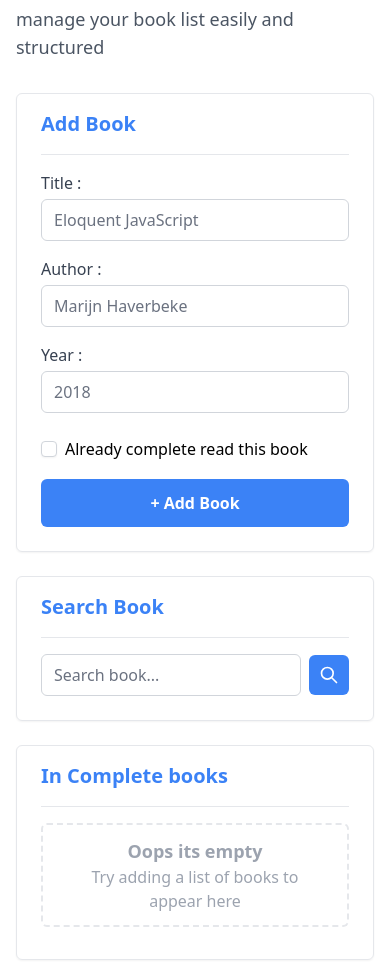
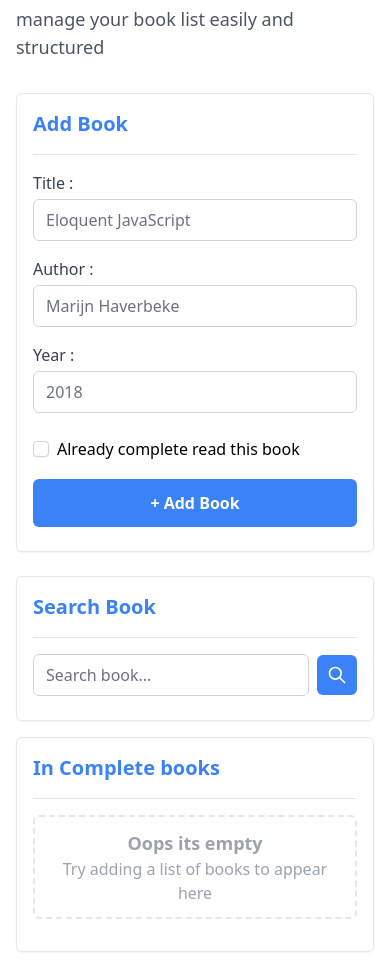
Before and after one commit to edwintantawi/bookshelf-apps, a website: page index.html in a window 390 px wide. Shown: the part 67-1033 px from the top of the page. Drawn offline with Linux system fonts and the light colour scheme.

Commit message:
fix responsive

```diff
--- a/index.html
+++ b/index.html
@@ -127,9 +127,11 @@
         </p>
       </header>
 
-      <main class="pb-8 grid xl:grid-cols-[400px,1fr,1fr] gap-6">
+      <main class="pb-8 grid xl:grid-cols-[400px,1fr,1fr] gap-4 md:gap-6">
         <div class="flex flex-col gap-6">
-          <aside class="px-6 pb-6 border border-1 rounded-md h-min shadow-sm">
+          <aside
+            class="px-4 md:px-6 pb-6 border border-1 rounded-md h-min shadow-sm"
+          >
             <h2 class="text-xl font-bold text-blue-500 py-4 border-b">
               Add Book
             </h2>
@@ -195,7 +197,9 @@
             </form>
           </aside>
 
-          <aside class="px-6 pb-6 border border-1 rounded-md h-min shadow-sm">
+          <aside
+            class="px-4 md:px-6 pb-6 border border-1 rounded-md h-min shadow-sm"
+          >
             <h2 class="text-xl font-bold text-blue-500 py-4 border-b">
               Search Book
             </h2>
@@ -233,7 +237,7 @@
           </aside>
         </div>
         <section
-          class="border shadow-sm rounded-md px-6 pb-6 overflow-auto xl:h-[calc(100vh-148px)] flex flex-col"
+          class="border shadow-sm rounded-md px-4 md:px-6 pb-6 overflow-auto xl:h-[calc(100vh-148px)] flex flex-col"
         >
           <h2
             class="text-xl font-bold py-4 mb-4 text-blue-500 sticky top-0 bg-white border-b"
@@ -245,7 +249,7 @@
         </section>
 
         <section
-          class="border shadow-sm rounded-md px-6 pb-6 overflow-auto xl:h-[calc(100vh-148px)] flex flex-col"
+          class="border shadow-sm rounded-md px-4 md:px-6 pb-6 overflow-auto xl:h-[calc(100vh-148px)] flex flex-col"
         >
           <h2
             class="text-xl font-bold py-4 mb-4 text-blue-500 sticky top-0 bg-white border-b"
--- a/scripts/htmlTemplates.js
+++ b/scripts/htmlTemplates.js
@@ -8,6 +8,8 @@ const createBookTemplate = (
     'px-3',
     'rounded-md',
     'font-bold',
+    'text-sm',
+    'lg:text-base',
   ];
 
   const list = document.createElement('li');
```
Also changed, not shown: styles/main.css.
